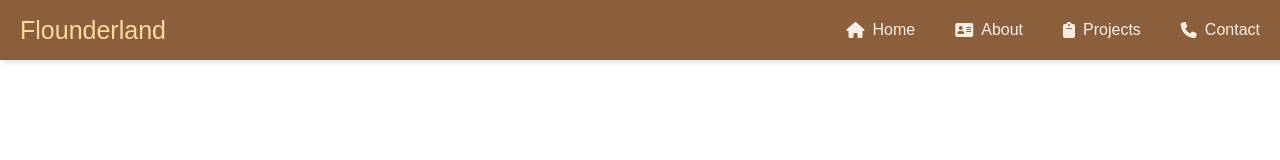
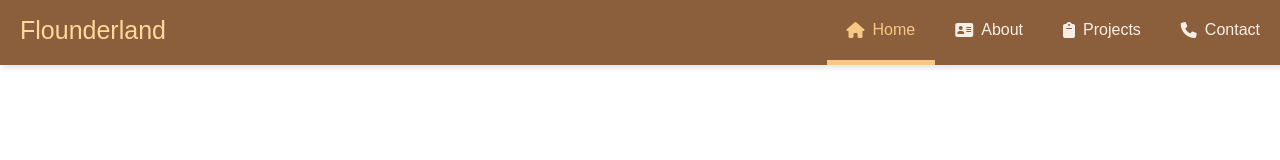
Before and after one commit to FionaSeahShuHui1998/Flounderland, a plain HTML site: page index.html in a window 1280 px wide. Drawn offline with Linux system fonts and the light colour scheme.

Commit message:
style: update navbar with active page highlight

```diff
--- a/css/navbar.css
+++ b/css/navbar.css
@@ -13,6 +13,7 @@ nav ul {
 
 nav li {
   height: 60px;
+  margin-bottom: 5px;
 }
 
 nav li:first-child {
@@ -39,3 +40,12 @@ nav a:hover,
 nav a:hover i {
   color: #ffd89b;
 }
+
+nav a.active {
+  color: #f9c784;
+  border-bottom: #f9c784 5px solid;
+}
+
+nav a.active i {
+  color: #f9c784;
+}
--- a/index.html
+++ b/index.html
@@ -16,7 +16,7 @@
       <ul>
         <li><a href="index.html">Flounderland</a></li>
         <li>
-          <a id="test" href="index.html"
+          <a class="active" href="index.html"
             ><i class="fa-solid fa-house"></i></i>Home</a
           >
         </li>
```
